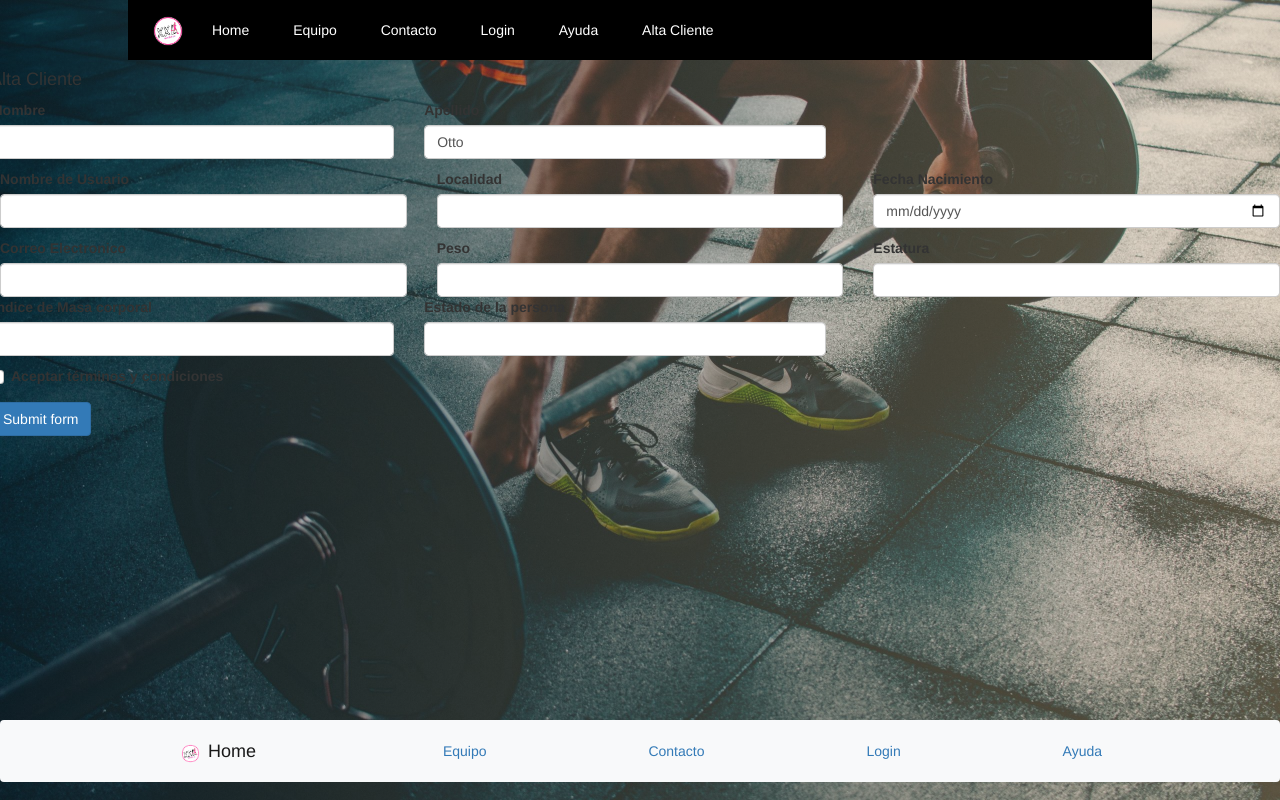
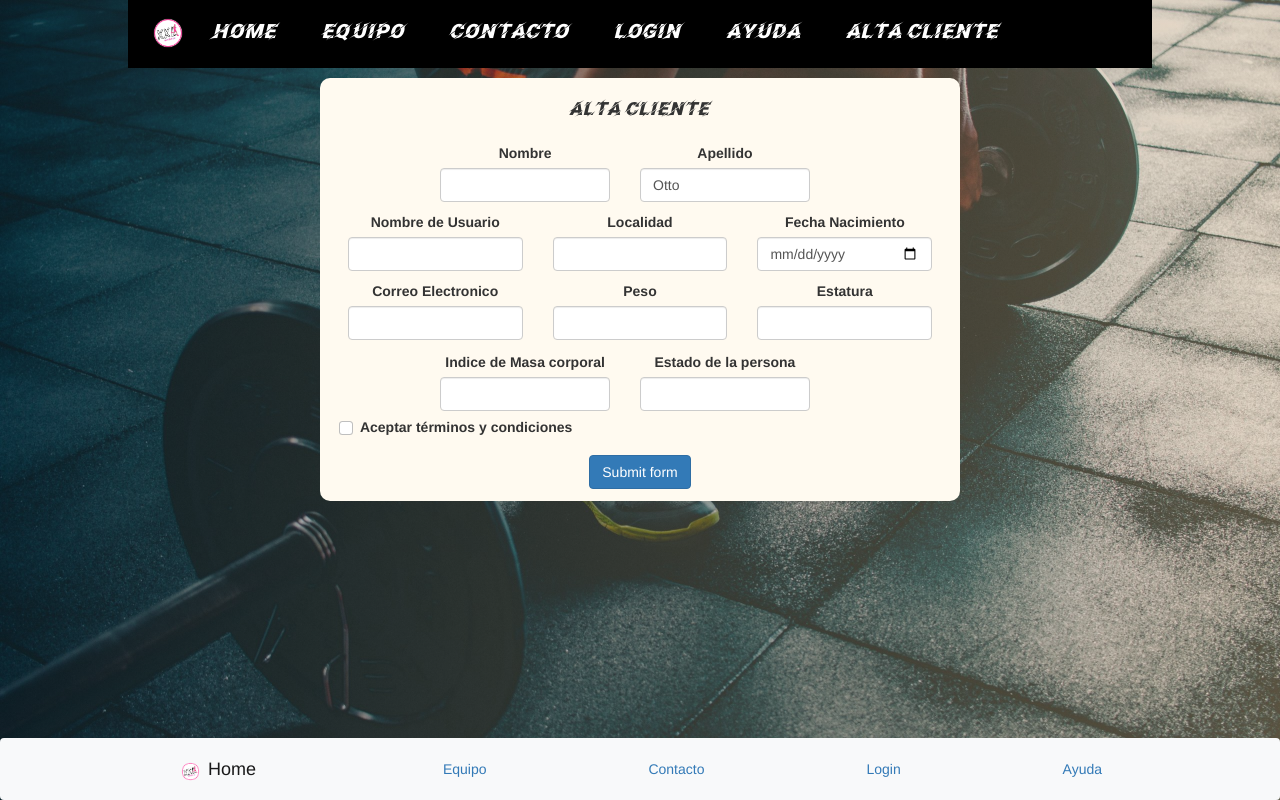
Before and after one commit to PPROF2-2022ProgWeb/g24-aula2-gimnasio-g24, a PHP site: page /alta_cliente.html in a window 1280 px wide. Run offline with PHP 8.4, Linux system fonts and the light colour scheme; some libraries are stand-ins or nearby versions.

Commit message:
Cambios realizados

```diff
--- a/css/estiloHome.css
+++ b/css/estiloHome.css
@@ -94,6 +94,8 @@ table {
     width: 80%;
     margin: auto;
     align-content: initial;
+    font-family: Facon;
+    font-size: 1.4em;
 }
 
 .menu li a {
@@ -102,6 +104,11 @@ table {
     padding: 20px;
     /*separa ligeramente del borde*/
     display: block;
+}
+
+.menu li a:hover {
+    background-color: aliceblue;
+    color: #000000;
 }
 
 .menu li {
@@ -180,3 +187,33 @@ div.encabezado {
 div.encabezado h1 {
     color: aliceblue;
 }
+
+#form-validation {
+    text-align: center;
+    background-color: floralwhite;
+    width: 50%;
+    margin: 0 auto;
+    border-radius: 10px;
+    padding: 1%;
+}
+
+#form-validation h4 {
+    font-family: Facon;
+}
+
+#form-validation .row {
+    justify-content: center;
+    margin-top: 2%;
+}
+
+div#terminos_condiciones {
+    /*border: 1px black solid;*/
+    margin: 0;
+    padding: 1%;
+    text-align: left;
+}
+
+div#terminos_condiciones label {
+    margin-bottom: 0;
+    text-align: left;
+}
```
